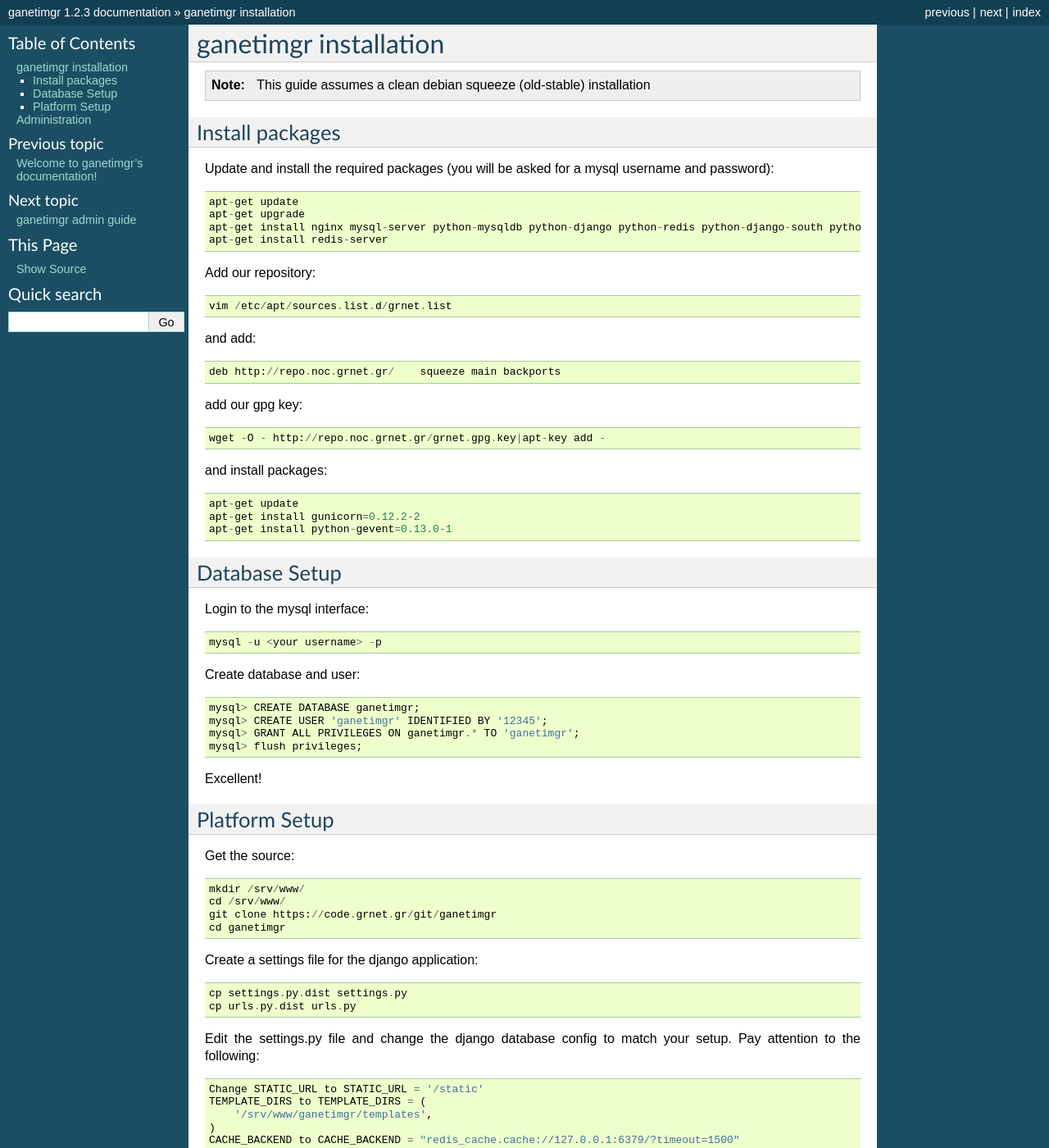
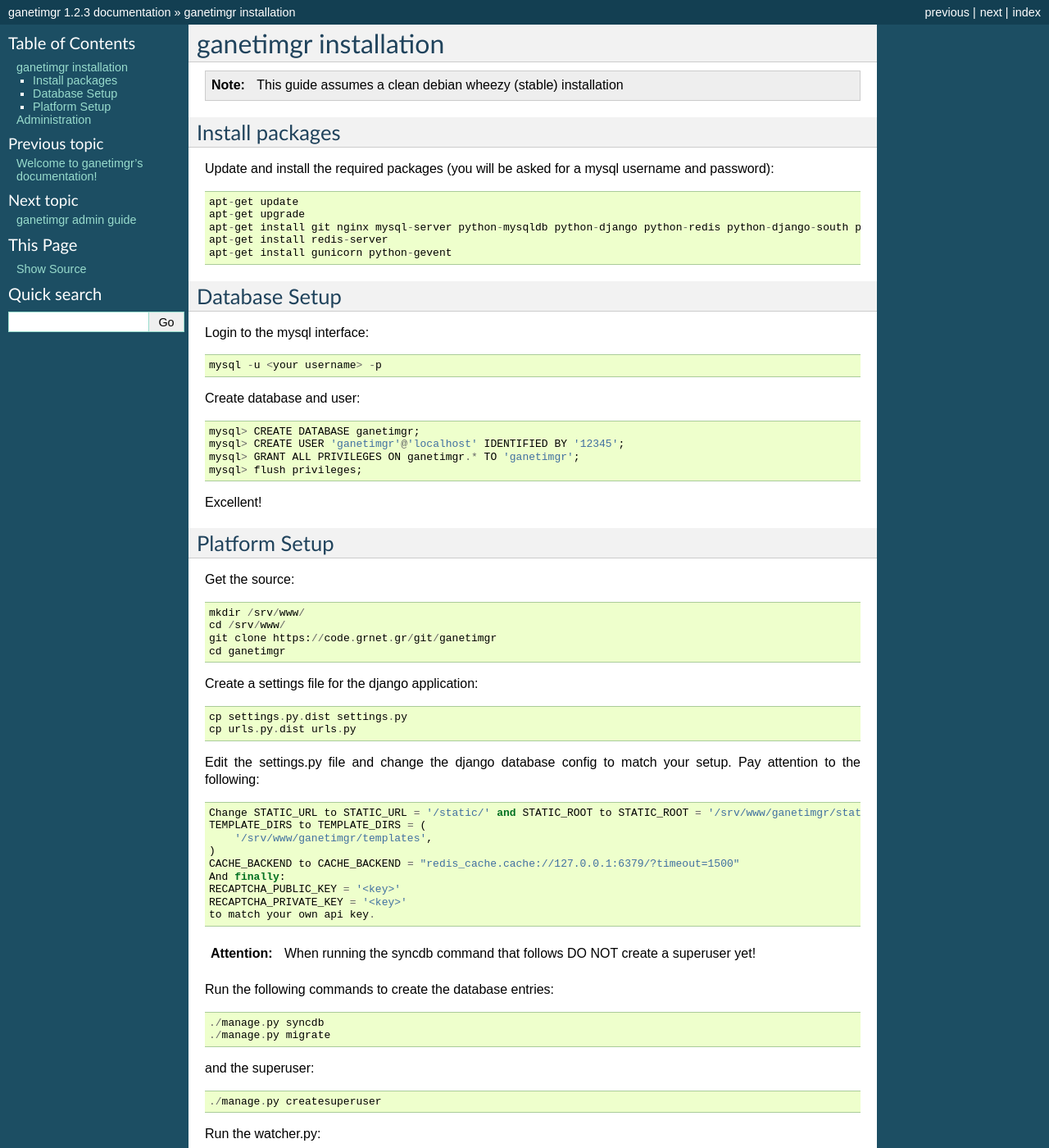
Before and after one commit to grnet/ganetimgr, a Sphinx documentation site: the page built from docs/source/install.rst, in a window 1280 px wide and 1400 px high. Shown: the whole window at 82% size. Built offline with Sphinx 7.4.7, drawn with Linux system fonts in a browser that asks for light colours; some of the changed text lies outside the part shown.

Commit message:
Changed the installation guide for wheezy release

```diff
--- a/docs/source/install.rst
+++ b/docs/source/install.rst
@@ -5,7 +5,7 @@
    :maxdepth: 2
 
 .. note::
-    This guide assumes a clean debian squeeze (old-stable) installation
+    This guide assumes a clean debian wheezy (stable) installation
 
 Install packages
 ----------------
@@ -14,26 +14,9 @@
 
     apt-get update
     apt-get upgrade
-    apt-get install nginx mysql-server python-mysqldb python-django python-redis python-django-south python-django-registration python-django-extensions python-paramiko python-simplejson python-daemon python-setproctitle python-pycurl python-recaptcha python-ipaddr beanstalkd
+    apt-get install git nginx mysql-server python-mysqldb python-django python-redis python-django-south python-django-registration python-django-extensions python-paramiko python-simplejson python-daemon python-setproctitle python-pycurl python-recaptcha python-ipaddr beanstalkd
     apt-get install redis-server
-
-Add our repository::
-
-    vim /etc/apt/sources.list.d/grnet.list
-
-and add::
-
-    deb http://repo.noc.grnet.gr/    squeeze main backports
-
-add our gpg key::
-
-    wget -O - http://repo.noc.grnet.gr/grnet.gpg.key|apt-key add -
-
-and install packages::
-
-    apt-get update
-    apt-get install gunicorn=0.12.2-2
-    apt-get install python-gevent=0.13.0-1
+    apt-get install gunicorn python-gevent
 
 Database Setup
 --------------
@@ -44,7 +27,7 @@
 Create database and user::
 
     mysql> CREATE DATABASE ganetimgr;
-    mysql> CREATE USER 'ganetimgr' IDENTIFIED BY '12345';
+    mysql> CREATE USER 'ganetimgr'@'localhost' IDENTIFIED BY '12345';
     mysql> GRANT ALL PRIVILEGES ON ganetimgr.* TO 'ganetimgr';
     mysql> flush privileges;
 
@@ -66,7 +49,7 @@
 
 Edit the settings.py file and change the django database config to match your setup. Pay attention to the following::
 
-    Change STATIC_URL to STATIC_URL = '/static'
+    Change STATIC_URL to STATIC_URL = '/static/' and STATIC_ROOT to STATIC_ROOT = '/srv/www/ganetimgr/static/'
     TEMPLATE_DIRS to TEMPLATE_DIRS = (
         '/srv/www/ganetimgr/templates',
     )
```
Also changed, not shown: other parts of docs/source/install.rst (+9 -15 lines).
